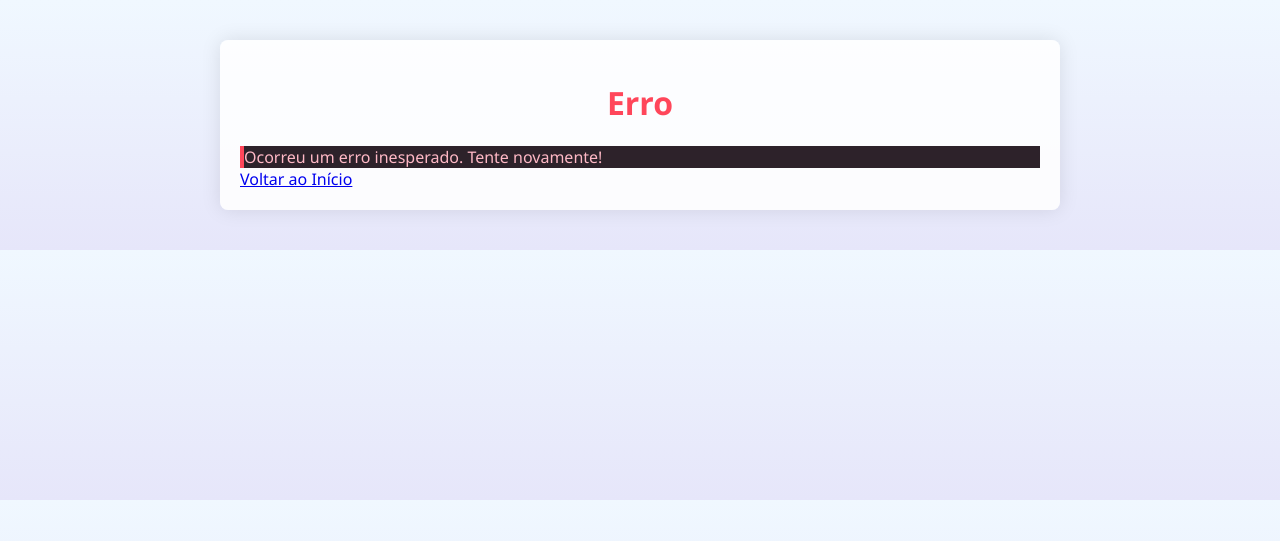
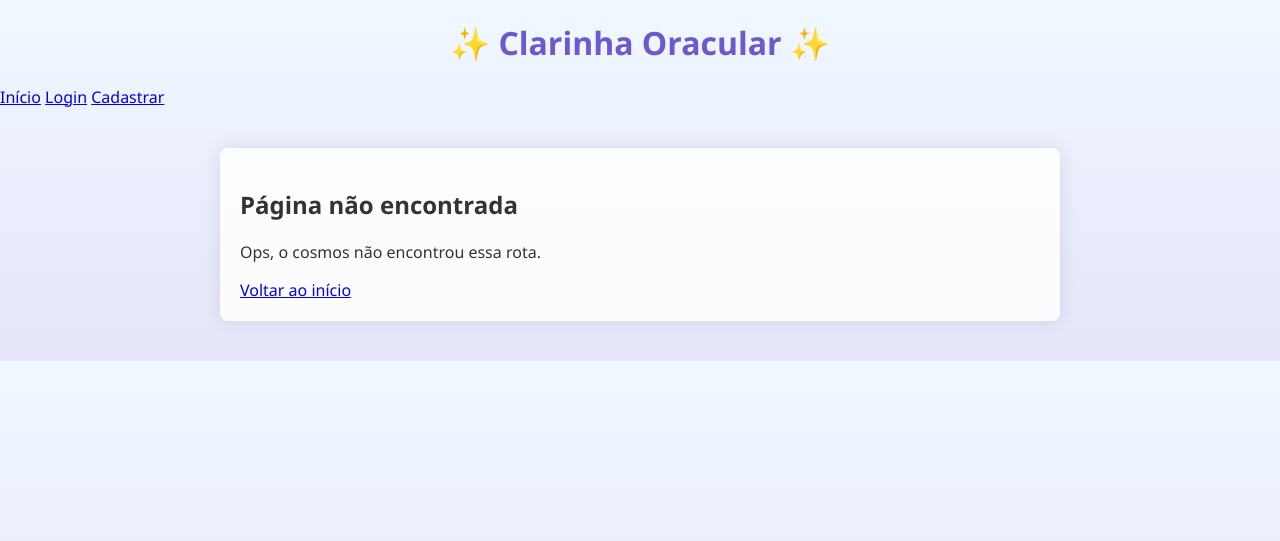
Before and after one commit to Claratrade33/Soma, a Flask app: template templates/error.html in a window 1280 px wide. Shown: the top 541 px of the page. Run offline with Flask 3, Linux system fonts and the light colour scheme; the template is opened without the code that fills it, so the values that code supplies are empty; parts of the project's set-up code (start-up, migrations or seed data) failed here and were passed over.

Commit message:
Update error.html

```diff
--- a/templates/error.html
+++ b/templates/error.html
@@ -1,18 +1,8 @@
-<!DOCTYPE html>
-<html lang="pt-br">
-<head>
-    <meta charset="UTF-8">
-    <title>Erro | ClaraVerse</title>
-    <meta name="viewport" content="width=device-width, initial-scale=1">
-    <link rel="stylesheet" href="{{ url_for('static', filename='style.css') }}">
-</head>
-<body class="bg-dark">
-    <div class="container center">
-        <h1 class="logo-title" style="color:#ff465a;">Erro</h1>
-        <div class="gpt-box" style="background:#2d222a;color:#ffb9c6; border-left:4px solid #ff465a;">
-            {{ mensagem or "Ocorreu um erro inesperado. Tente novamente!" }}
-        </div>
-        <a href="{{ url_for('home') }}" class="btn btn-main" style="width:100%;">Voltar ao Início</a>
-    </div>
-</body>
-</html>
+{% extends "base.html" %}
+{% block title %}Erro 404 – Clarinha{% endblock %}
+
+{% block content %}
+  <h2>Página não encontrada</h2>
+  <p>Ops, o cosmos não encontrou essa rota.</p>
+  <a href="{{ url_for('index') }}">Voltar ao início</a>
+{% endblock %}
```
